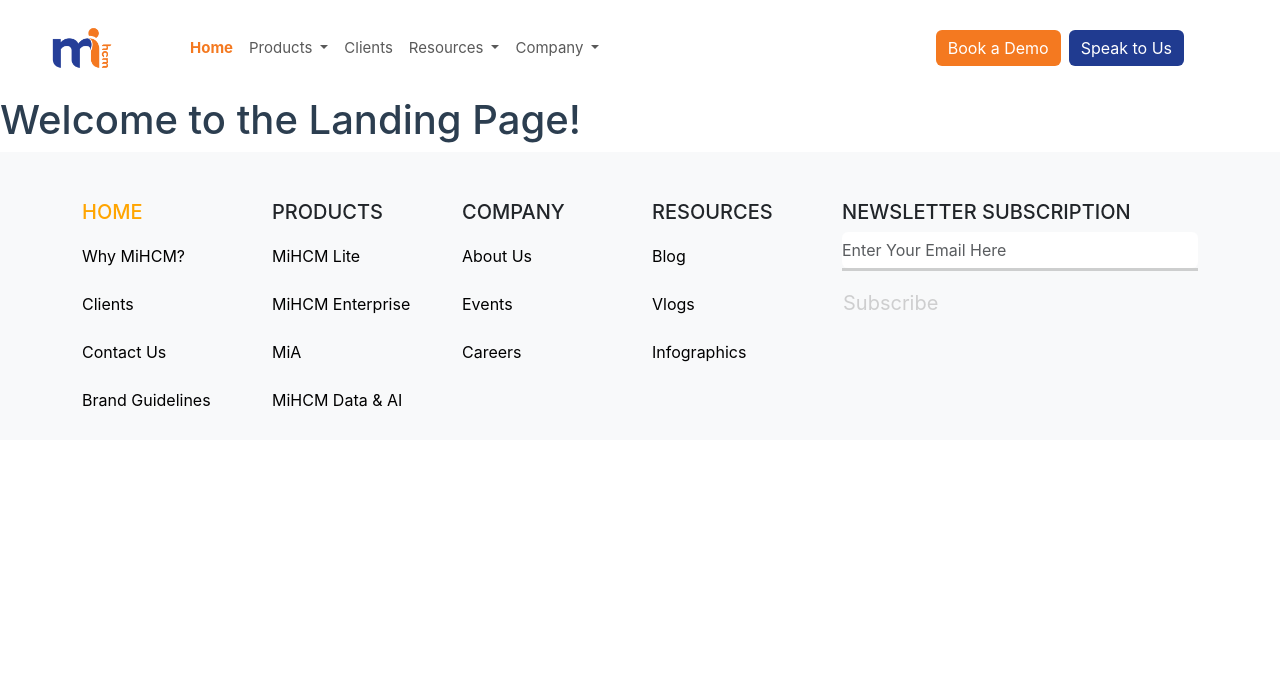
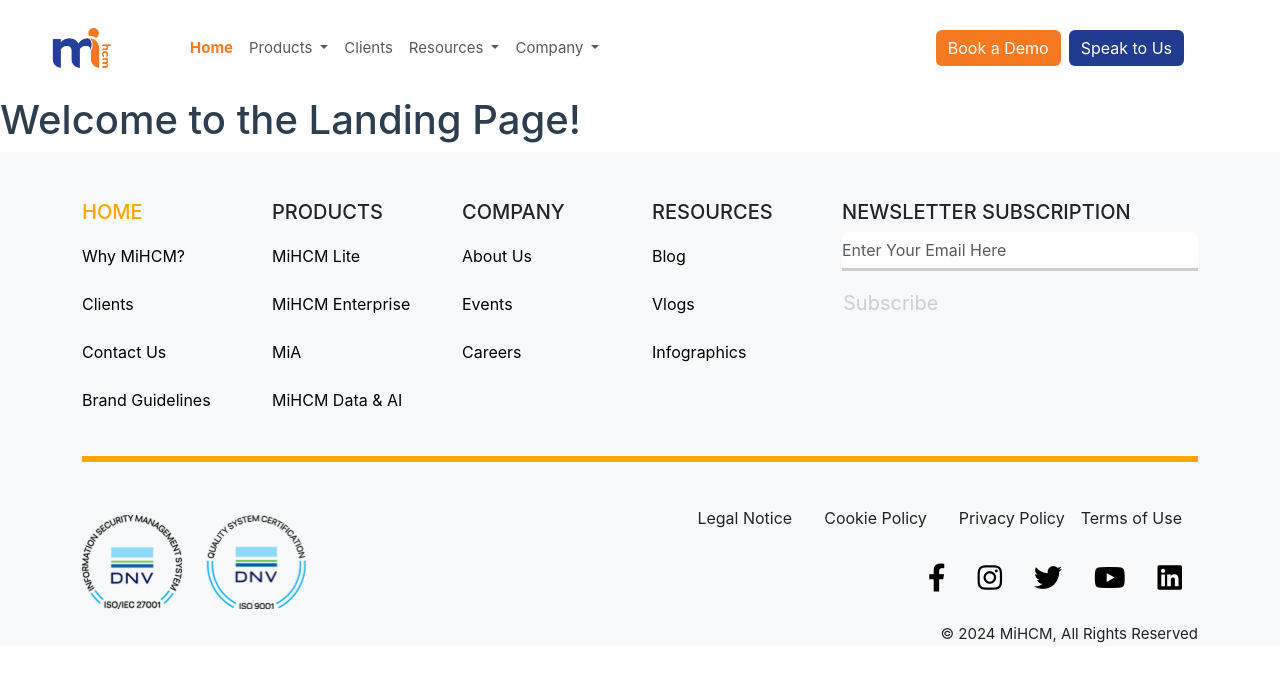
Before and after one commit to TalhahaRana/hrm-Landing, a Vue app: page / in a window 1280 px wide. Shown: the top 682 px of the page. Built offline with nearby package versions, Linux system fonts and the light colour scheme.

Commit message:
all footer done

```diff
--- a/src/App.vue
+++ b/src/App.vue
@@ -1,15 +1,15 @@
 <template>
   <div id="app">
     <Navbar />
-    <home/>
-    <Footer/>
+    <home />
+    <Footer />
   </div>
 </template>
 
 <script>
 import Navbar from '@/components/nav/Navbar.vue';
 import Footer from '@/components/nav/Footer.vue';
-import home from '@/components/landingpage/home.vue';
+import home from '@/components/landingpage/Home.vue';
 
 export default {
   components: {
--- a/src/components/nav/Footer.vue
+++ b/src/components/nav/Footer.vue
@@ -56,6 +56,36 @@
       </div>
     </div>
   </div>
+
+  <div class="container my-3">
+   <hr>
+      <div class="row align-items-center">
+        <!-- Certifications Section -->
+        <div class="col-md-6 d-flex align-items-center">
+          <img src="../../assets/images/MiHCM-ISO-27001.svg" alt="ISO 27001 Certification" class="img-fluid me-4" width="100">
+          <img src="../../assets/images/MiHCM-ISO-9001.svg" alt="ISO 9001 Certification" class="img-fluid" width="100">
+        </div>
+
+        <!-- Legal and Social Links Section -->
+        <div class="col-md-6 text-md-right text-center mt-4 mt-md-0">
+          <ul class="list-inline m-3 d-flex justify-content-end">
+            <li class="list-inline-item mx-3"><a href="#" class="text-dark">Legal Notice</a></li>
+            <li class="list-inline-item mx-3"><a href="#" class="text-dark">Cookie Policy</a></li>
+            <li class="list-inline-item mx-3"><a href="#" class="text-dark">Privacy Policy</a></li>
+            <li class="list-inline-item "><a href="#" class="text-dark">Terms of Use</a></li>
+          </ul>
+
+          <ul class="list-inline d-flex justify-content-end">
+            <li class="list-inline-item mx-3"><a href="#"><i class="fab fa-facebook-f"></i></a></li>
+            <li class="list-inline-item mx-3"><a href="#"><i class="fab fa-instagram"></i></a></li>
+            <li class="list-inline-item mx-3"><a href="#"><i class="fab fa-twitter"></i></a></li>
+            <li class="list-inline-item mx-3"><a href="#"><i class="fab fa-youtube"></i></a></li>
+            <li class="list-inline-item mx-3"><a href="#"><i class="fab fa-linkedin"></i></a></li>
+          </ul>
+          <p class="mb-0  d-flex justify-content-end">&copy; 2024 MiHCM, All Rights Reserved</p>
+        </div>
+      </div>
+    </div>
 </footer>
   </template>
 
@@ -65,6 +95,7 @@
   };
   </script>
 <style scoped>
+ @import url('https://cdnjs.cloudflare.com/ajax/libs/font-awesome/5.15.3/css/all.min.css');
 .text-orange {
   color: orange;
 }
@@ -98,4 +129,13 @@
   text-decoration: none;
   color: orange;
 }
+hr{
+  border: 3px solid orange;
+    padding: 0px 0px;
+    opacity: 1.25;
+}
+i{
+  font-size: 28px;
+
+}
 </style>
--- a/src/router/index.js
+++ b/src/router/index.js
@@ -1,5 +1,5 @@
 import { createRouter, createWebHistory } from 'vue-router';
-import Home from '@/components/landingPage/Home.vue'; // Ensure this path is correct
+import Home from '@/components/landingpage/Home.vue'; // Ensure this path is correct
 
 const routes = [
   { path: '/', name: 'Home', component: Home },
```
Also changed, not shown: src/stores/counter.js (deleted, +0 -12 lines), src/assets/images/MiHCM-ISO-27001.svg (added), src/assets/images/MiHCM-ISO-9001.svg (added), src/components/nav-component/clients/c.html (added).
